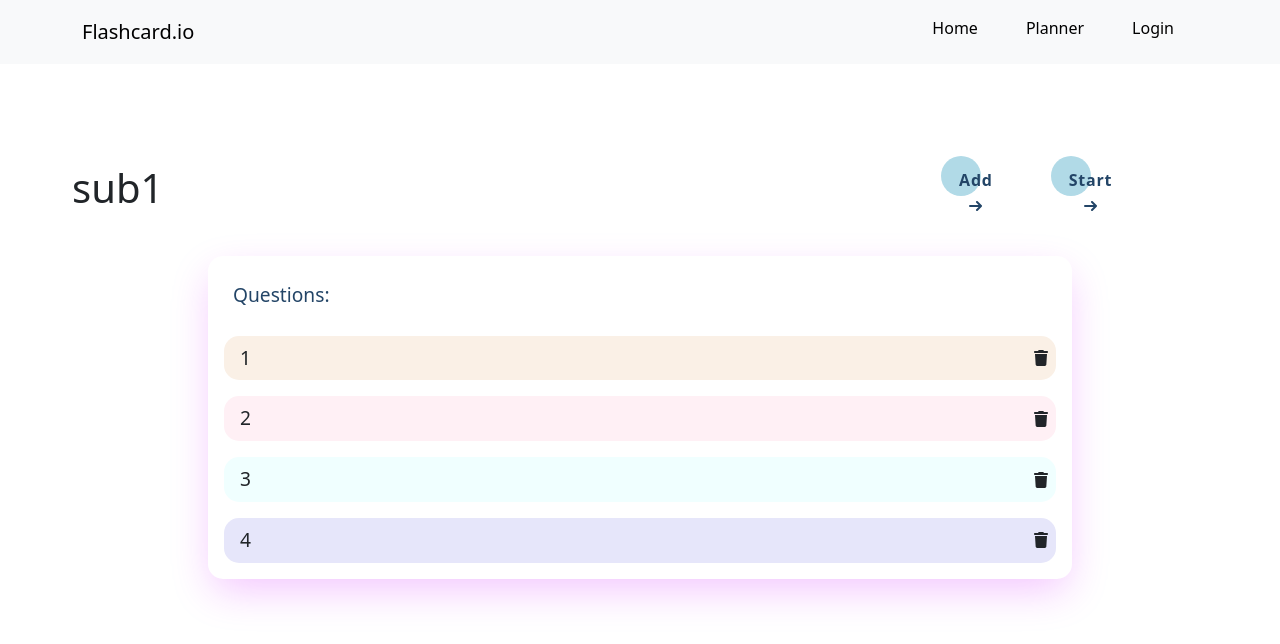
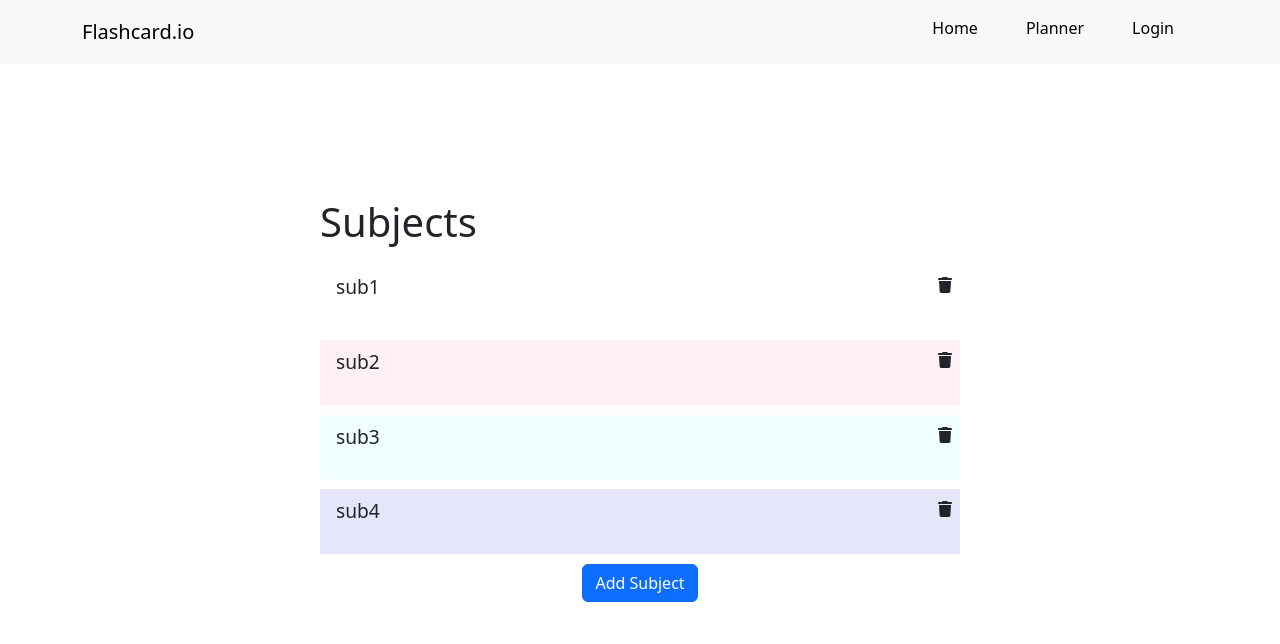
Before and after one commit to HanzilaH/flashcards, a React (Create React App) app in the folder client/: page / in a window 1280 px wide. Shown: the top 644 px of the page. Built offline with nearby package versions, Linux system fonts and the light colour scheme.

Commit message:
Navigation between pages fixed

```diff
--- a/client/src/App.js
+++ b/client/src/App.js
@@ -10,6 +10,7 @@ import Subjectflash from './components/Subjectflash';
 import { useState } from 'react';
 import Subjectlist from './components/Subjectlist';
 import Subject from './pages/Subject';
+import Navbar from './components/Navbar';
 
 function App() {
 
@@ -21,7 +22,14 @@ function App() {
     <div className="App">
 
       <DataContextProvider>
-        <Subject></Subject>
+
+      <Router>
+          <Navbar />
+          <Routes>
+            <Route path="/" element={<Home />} />
+            <Route path="/subject" element={<Subject />} />
+          </Routes>
+      </Router>
 
       </DataContextProvider>
 
--- a/client/src/components/QuestionStore.jsx
+++ b/client/src/components/QuestionStore.jsx
@@ -1,5 +1,4 @@
 import React, { useState, useContext, useRef } from "react";
-import Navbar from "./Navbar";
 import DataContext from "../DataContext";
 import "../styles/QuestionStore.css";
 
@@ -130,8 +129,6 @@ const QuestionStore = (props) => {
 
   return (
     <>
-      <Navbar></Navbar>
-
       <div id="home-section">
         <div
           id="question-store-card"
--- a/client/src/components/Subjectflash.jsx
+++ b/client/src/components/Subjectflash.jsx
@@ -1,5 +1,4 @@
 import React, { useEffect, useState } from "react";
-import Navbar from "./Navbar";
 import DataContext from "../DataContext";
 import { useContext } from "react";
 import "../styles/Subjectflash.css";
@@ -57,8 +56,6 @@ const Subjectflash = (props) => {
 
   return (
     <>
-      <Navbar />
-
       <div id="home-section">
         <div
           className={` w-75 h-75 mb-3 d-flex justify-content-center align-items-center flex-column `}
--- a/client/src/components/Subjectlist.jsx
+++ b/client/src/components/Subjectlist.jsx
@@ -1,5 +1,4 @@
 import React, { useContext, useEffect, useState } from "react";
-import Navbar from "./Navbar";
 import DataContext from "../DataContext";
 import "../styles/Subjectlist.css";
 import { FontAwesomeIcon } from "@fortawesome/react-fontawesome";
@@ -48,7 +47,6 @@ const Subjectlist = ({ onClickSubjectName }) => {
 
   return (
     <>
-      <Navbar />
       <div id="subject-list-section" className="mt-3">
         <div>
           <h1>Subjects</h1>
--- a/client/src/components/Subjectview.jsx
+++ b/client/src/components/Subjectview.jsx
@@ -1,8 +1,8 @@
 import React from "react";
-import Navbar from "./Navbar";
 import "../styles/Subjectview.css";
 import DataContext from "../DataContext";
 import { useContext, useState, useEffect, useRef } from "react";
+import { useNavigate } from "react-router-dom";
 
 import { FontAwesomeIcon } from "@fortawesome/react-fontawesome";
 import { faTrash } from "@fortawesome/free-solid-svg-icons";
@@ -13,47 +13,27 @@ const Subjectview = (props) => {
     useContext(DataContext);
 
   const [questionArray, setQuestionArray] = useState([]);
-
-  // let removeElementRef = useRef(null);
-  //
-  // useEffect(() => {
-  //   // Ensure that removeElementRef.current is not null before accessing it
-  //   if (removeElementRef.current) {
-  //     // Add the class to the DOM element
-  //     removeElementRef.current.classList.add("remove-element-animation");
-  //   }
-  // }, [removeElementRef]);
-
-  // const removeElementAnimation = (id) => {
-  //   console.log(questionArray);
-  //   questionArray.filter((element) => {
-  //     console.log(element.props.id);
-  //     if (element.props.id === id) {
-  //       element.ref = removeElementRef;
-  //       console.log(element);
-  //     }
-  //   });
-  // };
+  const navigate = useNavigate();
 
   const [removeElementRef, setRemoveElementRef] = useState({});
   // const [questionArray, setQuestionArray] = useState([]);
   // Create a function to handle element removal
   const handleRemoveElement = (element) => {
-    const updatedRemoveElementRef = { ...removeElementRef };
-    updatedRemoveElementRef[element.id] = true;
+    // const updatedRemoveElementRef = { ...removeElementRef };
+    // updatedRemoveElementRef[element.id] = true;
 
-    // Set the updated object
-    setRemoveElementRef(updatedRemoveElementRef);
-    console.log(removeElementRef);
+    // // Set the updated object
+    // setRemoveElementRef(updatedRemoveElementRef);
+    // console.log(removeElementRef);
 
-    // Remove the question after the animation duration
-    setTimeout(() => {
-      removeQuestion(currentSubject, element.question);
+    // // Remove the question after the animation duration
+    // setTimeout(() => {
+    removeQuestion(currentSubject, element.question);
 
-      // Reset the removing state
-      updatedRemoveElementRef[element.id] = false;
-      setRemoveElementRef(updatedRemoveElementRef);
-    }, 10);
+    //   // Reset the removing state
+    //   updatedRemoveElementRef[element.id] = false;
+    //   setRemoveElementRef(updatedRemoveElementRef);
+    // }, 10);
   };
 
   useEffect(() => {
@@ -61,16 +41,11 @@ const Subjectview = (props) => {
       const elementID = element.id;
 
       // Create a new object with the updated property
-      const updatedRemoveElementRef = { ...removeElementRef };
-      updatedRemoveElementRef[elementID] = false;
+      // const updatedRemoveElementRef = { ...removeElementRef };
+      // updatedRemoveElementRef[elementID] = false;
 
       return (
-        <div
-          key={element.id}
-          className={`d-flex m-2 question-list-item ${
-            removeElementRef[element.id] ? "remove-element-animation" : ""
-          }`}
-        >
+        <div key={element.id} className={`d-flex m-2 question-list-item `}>
           <div className="flex-grow-1">
             <div
               onClick={() => onQuestionClick(element)}
@@ -97,7 +72,6 @@ const Subjectview = (props) => {
 
   return (
     <>
-      <Navbar />
       <div className="subject-view-section">
         <div className="d-flex align-items-center">
           <div className="p-2 w-75">
@@ -137,6 +111,24 @@ const Subjectview = (props) => {
             </ul>
           </div>
         </div>
+
+        <div className="w-100 d-flex justify-content-end">
+          <button
+            onClick={() => navigate("/", { replace: true })}
+            className="subject-view-button"
+          >
+            <span>Back</span>
+            <svg
+              style={{ transform: "rotate(180deg)" }}
+              viewBox="0 0 13 10"
+              height="10px"
+              width="15px"
+            >
+              <path d="M1,5 L11,5"></path>
+              <polyline points="8 1 12 5 8 9"></polyline>
+            </svg>
+          </button>
+        </div>
       </div>
     </>
   );
--- a/client/src/pages/Home.jsx
+++ b/client/src/pages/Home.jsx
@@ -2,7 +2,7 @@ import React, { useState, useContext } from "react";
 import Navbar from "../components/Navbar";
 import "../styles/home.css";
 // import { useHistory } from "react-router-dom";
-import { Link } from "react-router-dom";
+import { useNavigate } from "react-router-dom";
 
 import DataContext from "../DataContext";
 import Subjectstore from "../components/Subjectstore";
@@ -12,35 +12,22 @@ import Subjectview from "../components/Subjectview";
 
 const Home = () => {
   const { currentSubject, setCurrentSubject } = useContext(DataContext);
-  const [subjectFlash, setSubjectFlash] = useState(false);
 
-  const handleStartClick = () => {
-    setSubjectFlash(true);
-  };
+  const navigate = useNavigate(); // Get the navigate function
 
   const handleSubjectNameClick = (el) => {
     console.log(el);
     setCurrentSubject(el);
-    setSubjectFlash(false);
+    navigate("/subject"); // Navigate to the "/subject" route
   };
 
-  const mainRenderingFunction = () => {
-    if (currentSubject === null) {
-      return (
-        <Subjectlist
-          onClickSubjectName={(e) => handleSubjectNameClick(e)}
-        ></Subjectlist>
-      );
-    } else {
-      return !subjectFlash ? (
-        <Subjectstore onStartClick={handleStartClick} />
-      ) : (
-        <Subjectflash />
-      );
-    }
-  };
-
-  return <>{mainRenderingFunction()}</>;
+  return (
+    <>
+      <Subjectlist
+        onClickSubjectName={(e) => handleSubjectNameClick(e)}
+      ></Subjectlist>
+    </>
+  );
 };
 
 export default Home;
```
Also changed, not shown: client/src/styles/Subjectlist.css (+0 -12 lines).
